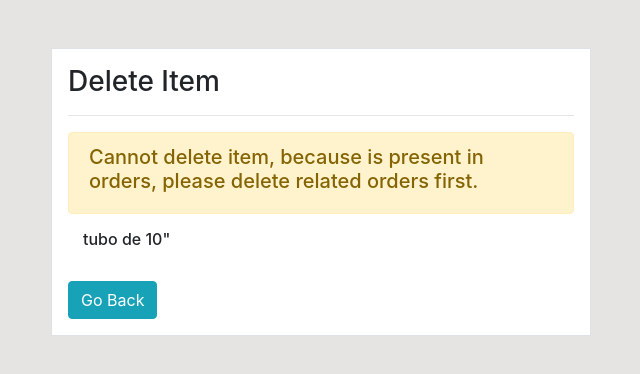
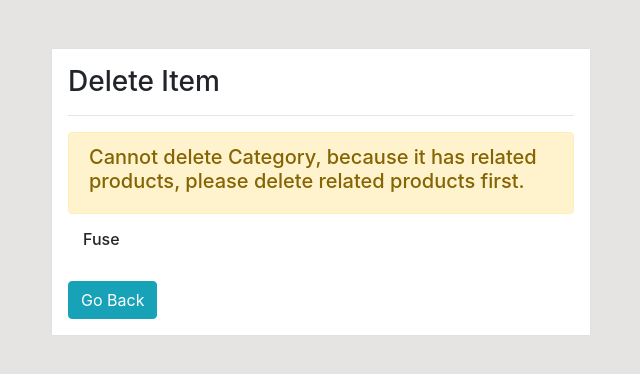
Before and after one commit to PaulCabeza/orders-mgmt-melectric, a Django app: page /category-delete/1 in a window 1280 px wide. Shown: the part 58-432 px from the top of the page, without its empty margins (319-959 px from the left). Run offline with Django 3.2, Linux system fonts and the light colour scheme; a user stored in the database is signed in; data comes from the database, SQL or seed files in the repository; both versions use the stored data as it was after the commit; some libraries are stand-ins or nearby versions.

Commit message:
completed Category CRUD

```diff
--- a/dashboard/views.py
+++ b/dashboard/views.py
@@ -22,7 +22,7 @@ def categories(request):
         form = CategoryForm(request.POST)
         if form.is_valid:
             form.save()
-            return redirect('products')
+            return redirect('categories')
     else:
         form = CategoryForm()
 
@@ -35,14 +35,14 @@ def categories(request):
 @login_required
 def category_update(request, category_id):
     """ determine if receive data to render the product info to edit """
-    item = Product.objects.get(id=category_id)
+    item = Category.objects.get(id=category_id)
     if request.method == 'POST':
-        form = ProductForm(request.POST, instance=item)
+        form = CategoryForm(request.POST, instance=item)
         if form.is_valid:
             form.save()
-            return redirect('products')
+            return redirect('categories')
     else:
-        form = ProductForm(instance=item)
+        form = CategoryForm(instance=item)
     # creating the context dictionary ready to be sent to the view
     context = {
         'form': form
@@ -51,24 +51,22 @@ def category_update(request, category_id):
 
 @login_required
 def category_delete(request, category_id):
-    """Check if product in orders"""
-    order = Order.objects.filter(products=category_id)
+    """Check if product in categories"""
+    order = Product.objects.filter(category=category_id)
     if order:
-        delete_product = 0
+        delete_category = 0
     else:
-        delete_product = 1
-    '''
-    get the product info from DB using the ORM
-    '''
-    product = Product.objects.get(id=category_id)
+        delete_category = 1
+    # get the product info from DB using the ORM
+    category = Category.objects.get(id=category_id)
     if request.method == 'POST':
-        product.delete()
-        return redirect('products')
+        category.delete()
+        return redirect('categories')
     context = {
-        'product': product,
-        'delete_product': delete_product,
+        'category': category,
+        'delete_category': delete_category,
     }
-    return render(request, 'dashboard/product_delete.html', context)
+    return render(request, 'dashboard/category_delete.html', context)
 
 @login_required
 def review_order(request, order_id):
--- a/templates/dashboard/categories.html
+++ b/templates/dashboard/categories.html
@@ -19,13 +19,13 @@
                     </form>
                 </div>
             </div>
-            <div class="col-md-6">
+            <div class="col-md-9">
                 <table class="table bg-white">
                     <thead class="bg-info">
                         <tr class="text-white">
                             <th scope="col" class="col-1" >#</th>
 
-                            <th scope="col" class="col-3">Category</th>
+                            <th scope="col" class="col-6">Category Name</th>
                             <th scope="col" class="col-1">Actions</th>
 
                         </tr>
--- a/templates/dashboard/category_delete.html
+++ b/templates/dashboard/category_delete.html
@@ -7,20 +7,20 @@
 <div class="container">
     <div class="row mt-5">
         <div class="col-md-6 offset-md-3">
-            {% if delete_product %}
+            {% if delete_category %}
             <div class="border bg-white p-3">
-                <h3>Delete Item</h3>
+                <h3>Delete Category</h3>
                 <hr>
                 <div class="alert alert-danger">
-                    <h4>Are you sure you want to delete the item? </h4>
+                    <h4>Are you sure you want to delete the category? </h4>
                 </div>
                 <div class="container">
-                    <h6>{{product.product_name}}</h6>
+                    <h6>{{category.category_name}}</h6>
                     <br>
                 </div>
                 <form method="POST">
                     {% csrf_token %}
-                    <a class="btn btn-secondary" href="{% url 'products' %}">Cancel</a>
+                    <a class="btn btn-secondary" href="{% url 'categories' %}">Cancel</a>
                     <input class="btn btn-danger" type="submit" value="Confirm">
                 </form>
             </div>
@@ -30,15 +30,15 @@
                 <h3>Delete Item</h3>
                 <hr>
                 <div class="alert alert-warning">
-                    <h5>Cannot delete item, because is present in orders, please delete related orders first. </h5>
+                    <h5>Cannot delete Category, because it has related products, please delete related products first. </h5>
                 </div>
                 <div class="container">
-                    <h6>{{product.product_name}}</h6>
+                    <h6>{{category.category_name}}</h6>
                     <br>
                 </div>
                 <form method="POST">
                     {% csrf_token %}
-                    <a class="btn btn-info" href="{% url 'products' %}">Go Back</a>
+                    <a class="btn btn-info" href="{% url 'categories' %}">Go Back</a>
                 </form>
             </div>
 
--- a/templates/dashboard/category_update.html
+++ b/templates/dashboard/category_update.html
@@ -20,7 +20,7 @@
                         {{ form|crispy }}
                     </div>
 
-                    <a class="btn btn-secondary" href="{% url 'products' %}">Cancel</a>
+                    <a class="btn btn-secondary" href="{% url 'categories' %}">Cancel</a>
                     <input class="btn btn-success" type="submit" value="Update">
                 </form>
             </div>
```
Also changed, not shown: db.sqlite3.
